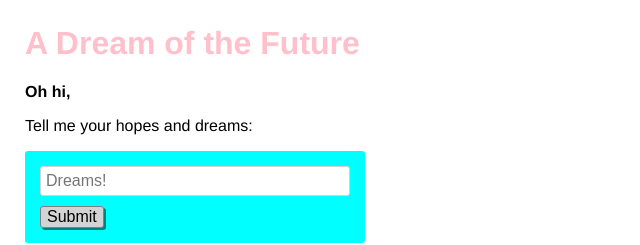
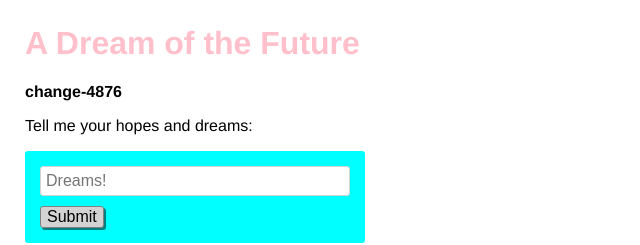
Before and after one commit to glitch-test/test-push, a website: page views/index.html in a window 1280 px wide. Shown: the top 245 px of the page, 0-640 px from the left. Drawn offline with nearby package versions, Linux system fonts and the light colour scheme; no server answers.

Commit message:
Commit: nostalgic-mind

```diff
--- a/views/index.html
+++ b/views/index.html
@@ -26,7 +26,7 @@
     </header>
 
     <main>
-      <p class="bold">Oh hi,</p>
+      <p class="bold">change-4876</p>
       <p>Tell me your hopes and dreams:</p>
       <form>
         <input type="text" maxlength="100" placeholder="Dreams!">
```
